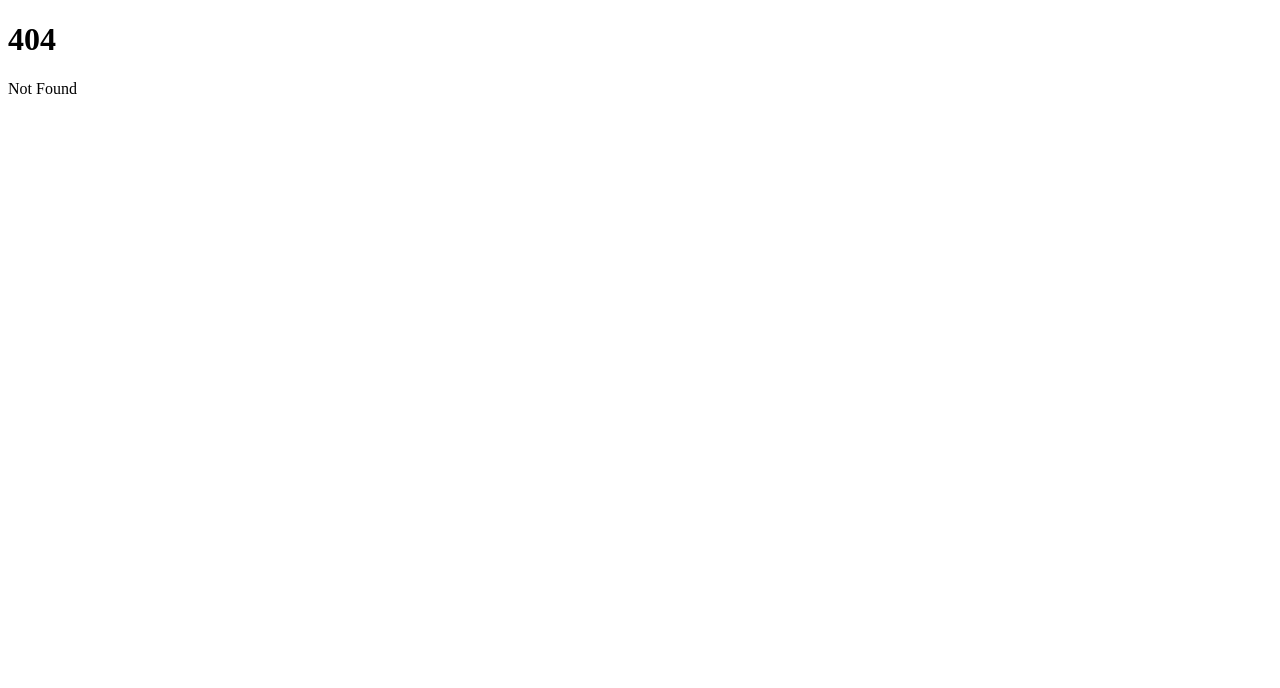
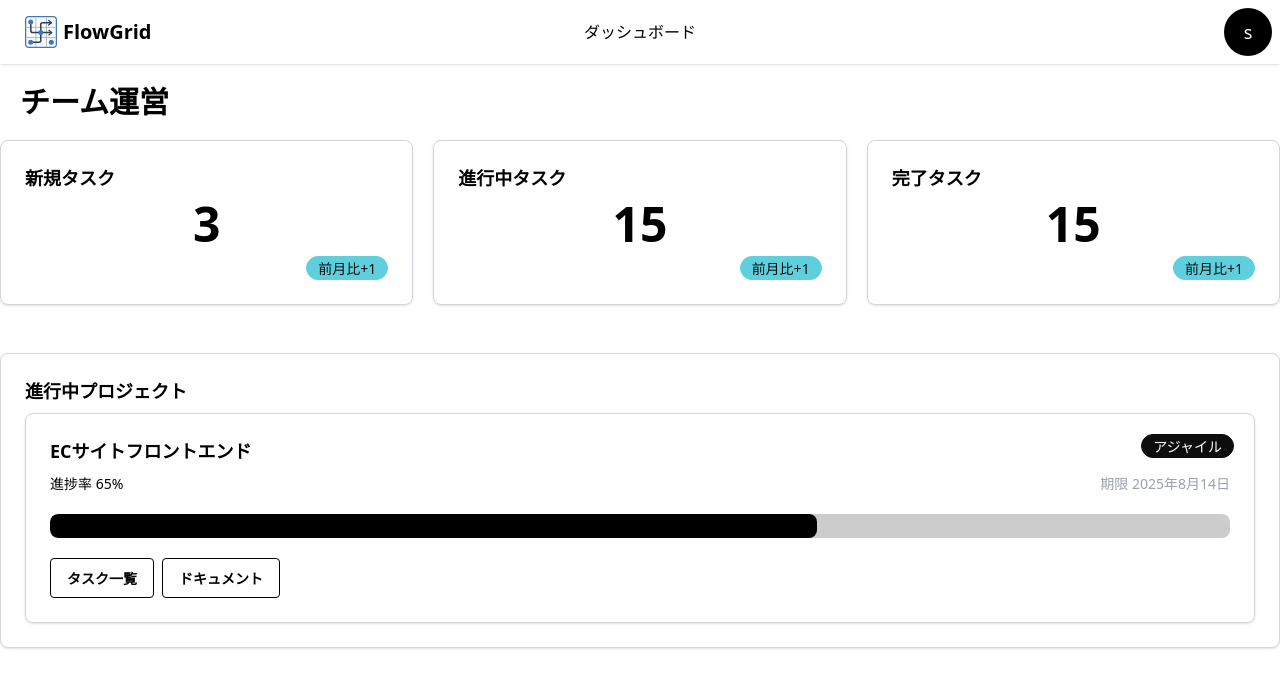
Before and after one commit to sintaro-katuta/FlowGrid, a SvelteKit app in the folder front/: page /dashboard in a window 1280 px wide. Before the commit this address had no page. Shown: the top 688 px of the page. Built offline with nearby package versions, Linux system fonts and the light colour scheme.

Commit message:
ダッシュボード作成

```diff
--- a/front/src/app.css
+++ b/front/src/app.css
@@ -1,2 +1,4 @@
 @import "tailwindcss";
-@plugin "daisyui";
+@plugin "daisyui" {
+  themes: lofi;
+}
--- a/front/src/app.html
+++ b/front/src/app.html
@@ -1,8 +1,8 @@
 <!doctype html>
-<html lang="en">
+<html lang="ja" data-theme="lofi">
 	<head>
 		<meta charset="utf-8" />
-		<link rel="icon" href="%sveltekit.assets%/favicon.png" />
+		<link rel="icon" href="%sveltekit.assets%/FlowGrid.svg" />
 		<meta name="viewport" content="width=device-width, initial-scale=1" />
 		%sveltekit.head%
 	</head>
--- /dev/null
+++ b/front/src/components/DashboardCard.svelte
@@ -0,0 +1,17 @@
+<div class="card w-full border border-gray-300 shadow">
+  <div class="card-body">
+    <h2 class="card-title">{title}</h2>
+    <p class="text-5xl font-bold text-center">{count}</p>
+    <div class="card-actions justify-end">
+      <div class="badge badge-info">
+        <p>{diff}</p>
+      </div>
+    </div>
+  </div>
+</div>
+
+<script>
+  export let title;
+  export let count;
+  export let diff;
+</script>
--- /dev/null
+++ b/front/src/components/Header.svelte
@@ -0,0 +1,28 @@
+<div class="navbar bg-base-100 shadow">
+  <div class="navbar-start items-center gap-5">
+    <a href="/" class="btn btn-ghost normal-case">
+      <img src="/FlowGrid.svg" alt="" width="32">
+      <p class="text-black text-xl">FlowGrid</p>
+    </a>
+  </div>
+  <div class="navbar-center hidden lg:flex">
+    <a href="/dashboard" class="link link-hover">ダッシュボード</a>
+  </div>
+  <div class="navbar-end">
+    {#if user}
+      <div class="avatar avatar-placeholder">
+        <div class="bg-neutral text-neutral-content w-12 rounded-full">
+          <span class="text-lg">{user.name.charAt(0)}</span>
+        </div>
+      </div>
+    {:else}
+      <button class="btn btn-primary">ログイン</button>
+    {/if}
+  </div>
+</div>
+
+<script>
+  const user = {
+    name: "shintaro.katsuta"
+  }
+</script>
--- /dev/null
+++ b/front/src/components/ProjectCard.svelte
@@ -0,0 +1,21 @@
+<div class="card w-full border border-gray-300 shadow">
+  <div class="card-body">
+    <div class="badge badge-primary absolute top-5 right-5">{method}</div>
+    <div class="card-title">{project}</div>
+    <div class="flex justify-between">
+      <p class="text-black text-left">進捗率 {progress}%</p>
+      <p class="text-gray-400 text-right">期限 2025年8月14日</p>
+    </div>
+    <progress class="progress w-full h-6 my-3" value={progress} max="100"></progress>
+    <div class="card-actions">
+      <div class="btn btn-outline">タスク一覧</div>
+      <div class="btn btn-outline">ドキュメント</div>
+    </div>
+  </div>
+</div>
+
+<script>
+  export let project;
+  export let progress
+  export let method;
+</script>
--- a/front/src/routes/+page.svelte
+++ b/front/src/routes/+page.svelte
@@ -1,7 +1,6 @@
-<h1>Welcome to SvelteKit</h1>
-<p>Visit <a href="https://svelte.dev/docs/kit">svelte.dev/docs/kit</a> to read the documentation</p>
-<button class="btn">button</button>
+<Header></Header>
 
 <script>
 import "../app.css";
+import Header from "@/components/Header.svelte";
 </script>
--- /dev/null
+++ b/front/src/routes/dashboard/+page.svelte
@@ -0,0 +1,30 @@
+<Header></Header>
+<div class="container mx-auto">
+  <h1 class="text-3xl font-bold p-5">{team.name}</h1>
+  <div class="w-full flex gap-5">
+    <DashboardCard title="新規タスク" count="3" diff="前月比+1" />
+    <DashboardCard title="進行中タスク" count="15" diff="前月比+1" />
+    <DashboardCard title="完了タスク" count="15" diff="前月比+1" />
+  </div>
+  <div class="card w-full border border-gray-300 shadow my-12">
+    <div class="card-body">
+      <div class="card-title">進行中プロジェクト</div>
+        <div class="flex flex-col gap-5">
+          <ProjectCard project="ECサイトフロントエンド" progress="65" method="アジャイル" />
+        </div>
+      </div>
+  </div>
+</div>
+
+
+<script>
+import "@/app.css";
+import Header from "@/components/Header.svelte";
+import DashboardCard from "@/components/DashboardCard.svelte";
+import ProjectCard from "@/components/ProjectCard.svelte";
+
+
+const team = {
+  name: "チーム運営"
+}
+</script>
--- a/front/vite.config.js
+++ b/front/vite.config.js
@@ -2,11 +2,17 @@ import devtoolsJson from 'vite-plugin-devtools-json';
 import tailwindcss from '@tailwindcss/vite';
 import { sveltekit } from '@sveltejs/kit/vite';
 import { defineConfig } from 'vite';
+import path from 'path';
 
 export default defineConfig({
 	plugins: [tailwindcss(), sveltekit(), devtoolsJson()],
 	server: {
 		host: true,
 		port: 3000
+	},
+	resolve: {
+		alias: {
+			'@': path.resolve(__dirname, 'src')
+		}
 	}
 });
```
Also changed, not shown: front/jsconfig.json (+7 -2 lines), front/static/FlowGrid.svg (added).
